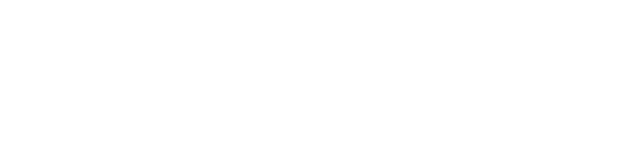
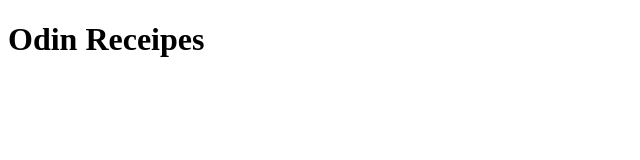
Before and after one commit to manny53365/odin-recipes, a plain HTML site: page index.html in a window 1280 px wide. Shown: the whole page, without its empty margins (0-640 px from the left). Drawn offline with Linux system fonts and the light colour scheme.

Commit message:
completed step 1 by adding title in the header and h1 tag to the body

```diff
--- a/index.html
+++ b/index.html
@@ -1,7 +1,13 @@
 <!DOCTYPE html>
 
 <html>
+    <head>
+        <meta charset="UTF-8" lang="en">
+        <title>Odin Receipes</title>
+    </head>
 
-
+    <body>
+        <h1>Odin Receipes</h1>
+    </body>
 
 </html>
```
